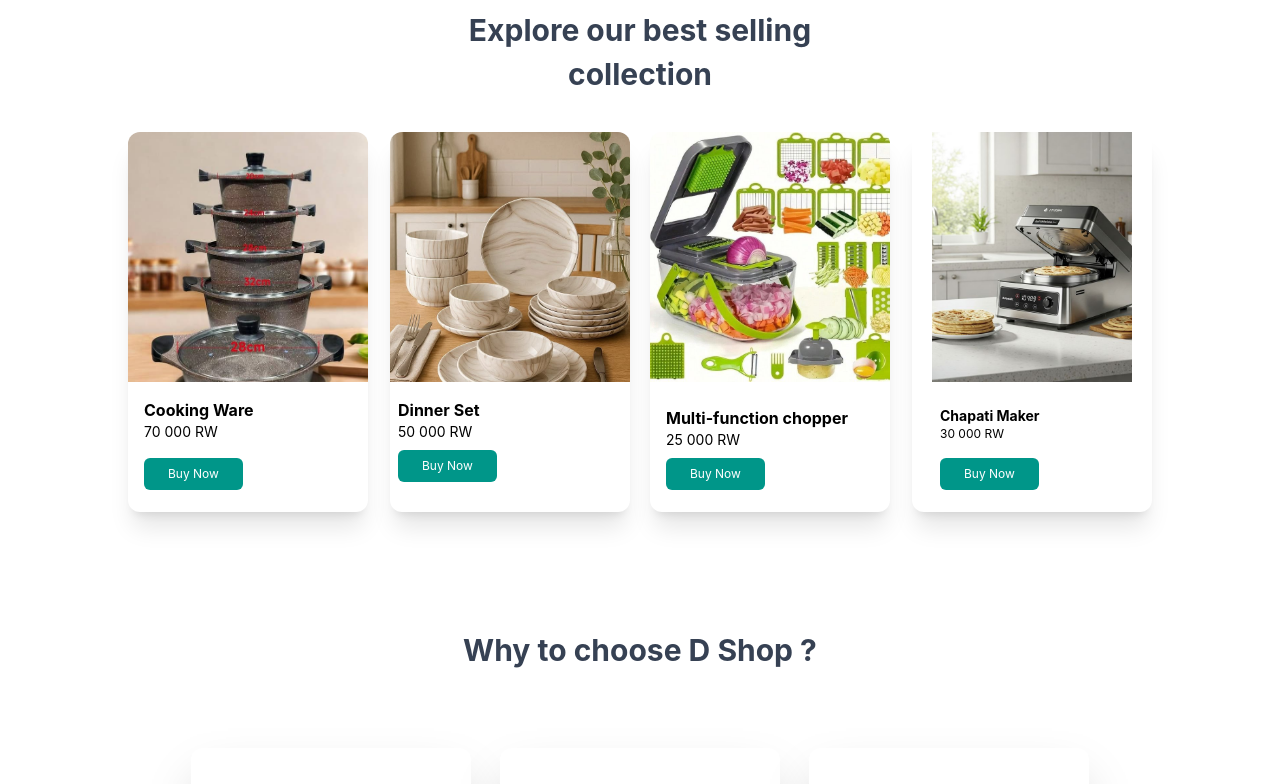
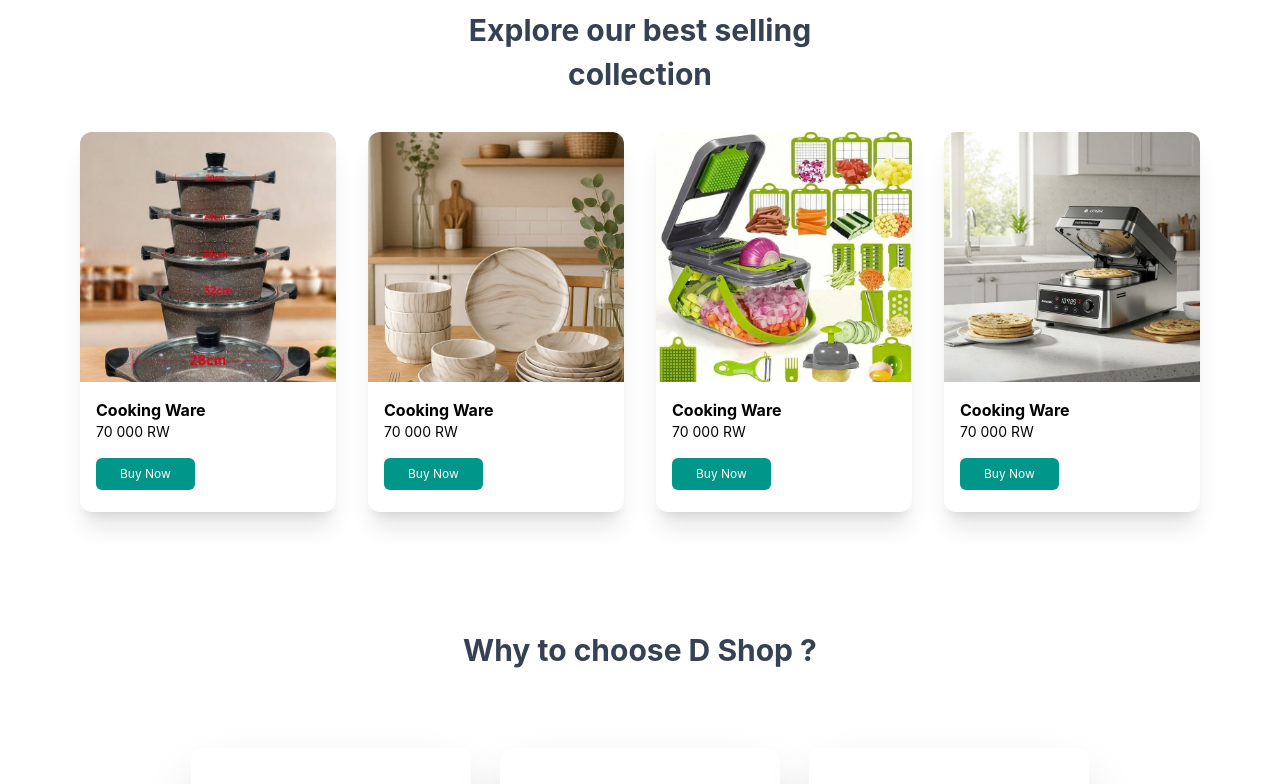
Before and after one commit to 1bruno5/denyse-shop, a Vue app: page / in a window 1280 px wide. Shown: the part 640-1424 px from the top of the page. Built offline with nearby package versions, Linux system fonts and the light colour scheme.

Commit message:
grid checking

```diff
--- a/src/views/home.vue
+++ b/src/views/home.vue
@@ -16,8 +16,8 @@
 </section>
   <section>
     <h1 class="flex justify-center text-gray-700 font-bold text-3xl mt-10  w-full ">Explore our best selling <br> </h1><h1 class="flex justify-center text-gray-700 font-bold text-3xl mt-2  w-full ">collection</h1>
-<div class="grid grid-cols-1 lg:grid-cols-4 gap-x-8 mt-10  justify-items-center">
-  <div class="bg-white rounded-xl shadow-xl w-60 mb-10 overflow-hidden  h-95 ml-50">
+<div class="grid grid-cols-1 md:grid-cols-2 lg:grid-cols-4 gap-8 mt-10  justify-items-center px-20">
+  <div class="bg-white rounded-xl shadow-xl w-full  mb-10 overflow-hidden  h-[380px] ">
   <img
    src="../assets/photos/cookingPots/cookingWare.jpg"
    alt="image"
@@ -30,41 +30,45 @@
 <button class="bg-teal-600 text-white py-2 px-6 rounded-md mt-4 hover:bg-red-800"><p class="text-xs">Buy Now</p></button>
    </div>
 </div>
-  <div class="bg-white rounded-xl shadow-xl w-60 mb-10 ml-17  relative overflow-hidden h-95">
+
+  <div class="bg-white rounded-xl shadow-xl w-full mb-10 overflow-hidden  h-[380px] ">
   <img
    src="../assets/photos/dinnerSet.jpg"
    alt="image"
-   class="w-full h-[250px] object-cover"
+   class="w-full h-[250px] object-cover object-[30%_10%]"
    >
 
-   <div class="p-2 mt-2">
-    <h3 class="font-bold text-base">Dinner Set</h3>
-    <p class="text-sm">50 000 RW</p>
-<button class="bg-teal-600 text-white py-2 px-6 rounded-md mt-2 hover:bg-red-800"><p class="text-xs">Buy Now</p></button>
+   <div class="p-2 mt-2 ml-2">
+    <h3 class="font-bold text-base">Cooking Ware</h3>
+    <p class="text-sm">70 000 RW</p>
+<button class="bg-teal-600 text-white py-2 px-6 rounded-md mt-4 hover:bg-red-800"><p class="text-xs">Buy Now</p></button>
    </div>
 </div>
 
-<div class="bg-white shadow-xl rounded-xl w-60 h-95 mr-17  overflow-hidden mb-10">
-  <img src="../assets/photos/greenGrater.jpg"
-  alt="cutting-board"
-  class="w-full h-[250px] object-cover object-top"
-  >
+  <div class="bg-white rounded-xl shadow-xl w-full  mb-10 overflow-hidden  h-[380px] ">
+  <img
+   src="../assets/photos/greenGrater.jpg"
+   alt="image"
+   class="w-full h-[250px] object-cover object-[30%_10%]"
+   >
 
-   <div class="p-2 mt-4 ml-2">
-    <h3 class="font-bold text-base">Multi-function  chopper</h3>
-    <p class="text-sm">25 000 RW</p>
-<button class="bg-teal-600 text-white py-2 px-6 rounded-md mt-2 hover:bg-red-800"><p class="text-xs">Buy Now</p></button>
+   <div class="p-2 mt-2 ml-2">
+    <h3 class="font-bold text-base">Cooking Ware</h3>
+    <p class="text-sm">70 000 RW</p>
+<button class="bg-teal-600 text-white py-2 px-6 rounded-md mt-4 hover:bg-red-800"><p class="text-xs">Buy Now</p></button>
    </div>
 </div>
 
-<div class="bg-white w-60 h-95 shadow-xl rounded-xl mr-50  mb-10 px-5  overflow-hidden">
-<img src="../assets/photos/electronics/chapatiMaker.jpg"
- alt="cutting Board"
- class="w-full h-[250px] object-cover"
- >
-   <div class="p-2 mt-4 mb-4">
-    <h3 class="font-bold text-sm">Chapati Maker</h3>
-    <p class="text-xs">30 000 RW</p>
+  <div class="bg-white rounded-xl shadow-xl w-full  mb-10 overflow-hidden  h-[380px] ">
+  <img
+   src="../assets/photos/electronics/chapatiMaker.jpg"
+   alt="image"
+   class="w-full h-[250px] object-cover object-[30%_10%]"
+   >
+
+   <div class="p-2 mt-2 ml-2">
+    <h3 class="font-bold text-base">Cooking Ware</h3>
+    <p class="text-sm">70 000 RW</p>
 <button class="bg-teal-600 text-white py-2 px-6 rounded-md mt-4 hover:bg-red-800"><p class="text-xs">Buy Now</p></button>
    </div>
 </div>
@@ -96,12 +100,12 @@
     </div>
   </div>
 </div>
-<div class="bg-gray-100 h-[1000px] pt-13">
+<div class="bg-gray-100 h-250 pt-13">
   <div class="">
     <h1 class="text-center text-3xl text-gray-800 font-bold  ">Our best selling products</h1>
   </div>
-  <div class="grid grid-cols-2 lg:grid-cols-4 gap-2 justify-items-center">
-       <div class="bg-white shadow-2xl rounded-xl h-96  w-55 overflow-hidden ml-50 mt-15 ">
+  <div class="grid grid-cols-2 lg:grid-cols-4 gap-2 justify-items-center ">
+       <div class="bg-white shadow-2xl rounded-xl   w-full max-w-[220px] overflow-hidden ml-50 mt-15 ">
            <img src="../assets/photos/electronics/microwave.jpg"
             alt="microwave"
             class="h-[260px] w-72"
```
